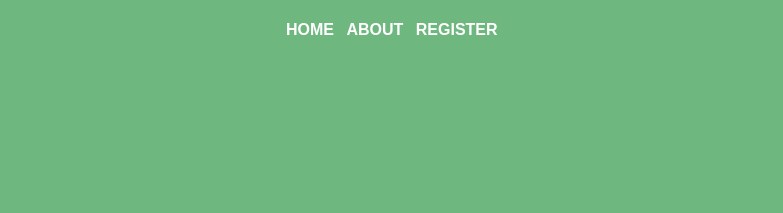
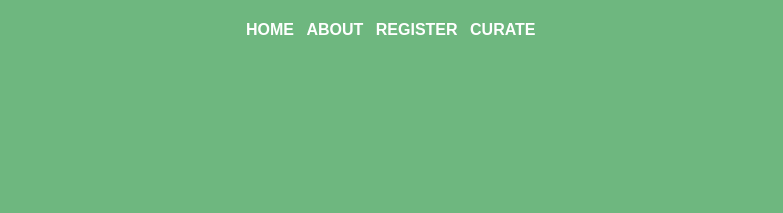
Before and after one commit to voxmedia/beat, a Jekyll site: the page built from _posts/2017-10-02-sign_up.markdown, in a window 1280 px wide. Shown: the top 213 px of the page, without its empty margins (252-1035 px from the left). Built offline with Jekyll 4.4.1, drawn with Linux system fonts in a browser that asks for light colours.

Commit message:
Added curate to the nav

```diff
--- a/_includes/header.html
+++ b/_includes/header.html
@@ -9,10 +9,10 @@
         <div class="nav-items">
           <a href="/">Home</a>
           {% for post in site.posts reversed %}
-            <a class="nav-items active" href="{{ post.url | escape }}">{{ post.title | escape }}</a>
+            <a class="" href="{{ post.url | escape }}">{{ post.title | escape }}</a>
           {% endfor %}
+          <a class="" href="https://trello.com/b/FIvvcEd4/beat-curation-board" target="_blank">Curate</a>
         </div>
-
       </nav>
     {% endif %}
   </div>
--- a/_sass/components/c-nav.scss
+++ b/_sass/components/c-nav.scss
@@ -5,7 +5,7 @@
   justify-content: center;
 
   .nav-items {
-    width: 220px;
+    width: 300px;
   }
 
   a {
```
Also changed, not shown: 6 other files.
